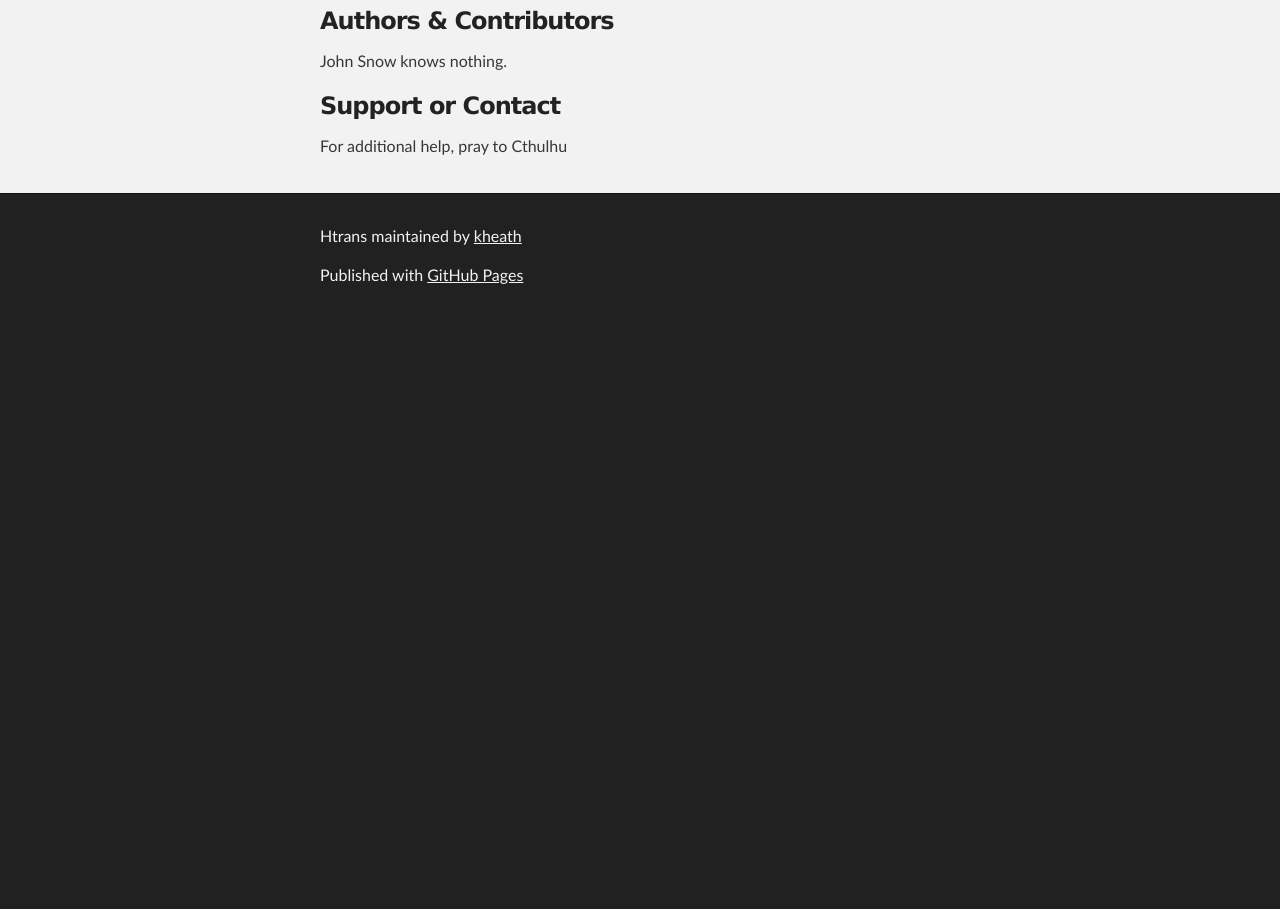
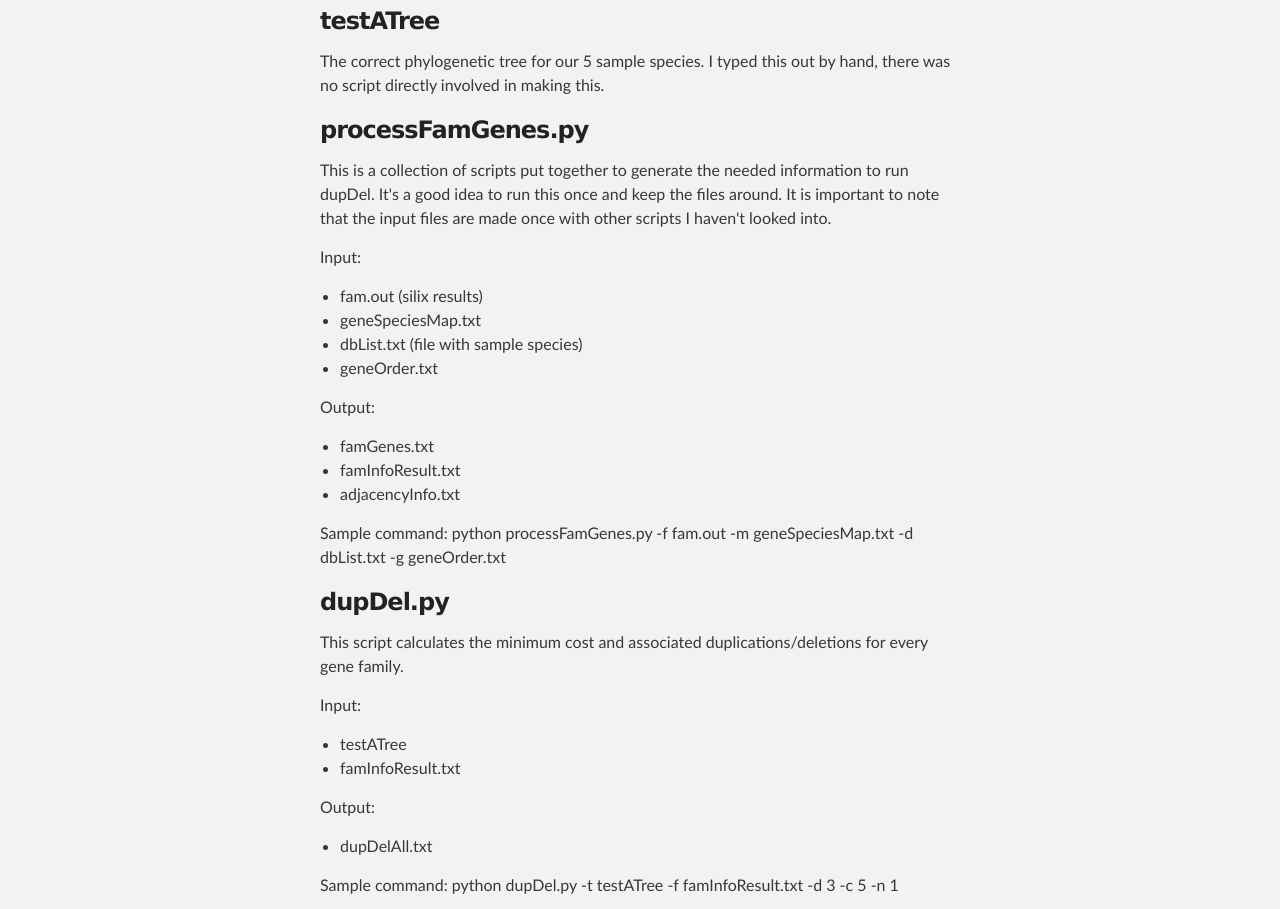
Before and after one commit to kheath/htrans, a plain HTML site: page index.html in a window 1280 px wide. Shown: the part 847-1756 px from the top of the page. Before the commit the page ends 1169 px from the top, so only its background shows below. Drawn offline with Linux system fonts and the light colour scheme.

Commit message:
Create gh-pages branch via GitHub

```diff
--- a/index.html
+++ b/index.html
@@ -64,6 +64,58 @@ fasta format.</p>
 <p>mrca(tree, family) returns the most recent common ancestor for a given gene family.</p>
 
 <h3>
+<a id="testatree" class="anchor" href="#testatree" aria-hidden="true"><span class="octicon octicon-link"></span></a>testATree</h3>
+
+<p>The correct phylogenetic tree for our 5 sample species.  I typed this out by hand, there was no script directly involved in making this.</p>
+
+<h3>
+<a id="processfamgenespy" class="anchor" href="#processfamgenespy" aria-hidden="true"><span class="octicon octicon-link"></span></a>processFamGenes.py</h3>
+
+<p>This is a collection of scripts put together to generate the needed information
+to run dupDel.  It's a good idea to run this once and keep the files around.
+It is important to note that the input files are made once with other scripts I
+haven't looked into.</p>
+
+<p>Input:</p>
+
+<ul>
+<li>fam.out (silix results)</li>
+<li>geneSpeciesMap.txt</li>
+<li>dbList.txt (file with sample species)</li>
+<li>geneOrder.txt </li>
+</ul>
+
+<p>Output:</p>
+
+<ul>
+<li>famGenes.txt</li>
+<li>famInfoResult.txt</li>
+<li>adjacencyInfo.txt</li>
+</ul>
+
+<p>Sample command: python processFamGenes.py -f fam.out -m geneSpeciesMap.txt -d dbList.txt -g geneOrder.txt</p>
+
+<h3>
+<a id="dupdelpy" class="anchor" href="#dupdelpy" aria-hidden="true"><span class="octicon octicon-link"></span></a>dupDel.py</h3>
+
+<p>This script calculates the minimum cost and associated duplications/deletions for every gene family.</p>
+
+<p>Input:</p>
+
+<ul>
+<li>testATree</li>
+<li>famInfoResult.txt</li>
+</ul>
+
+<p>Output:</p>
+
+<ul>
+<li>dupDelAll.txt</li>
+</ul>
+
+<p>Sample command: python dupDel.py -t testATree -f famInfoResult.txt -d 3 -c 5 -n 1</p>
+
+<h3>
 <a id="authors--contributors" class="anchor" href="#authors--contributors" aria-hidden="true"><span class="octicon octicon-link"></span></a>Authors &amp; Contributors</h3>
 
 <p>John Snow knows nothing.</p>
```
Also changed, not shown: params.json (+1 -1 lines).
